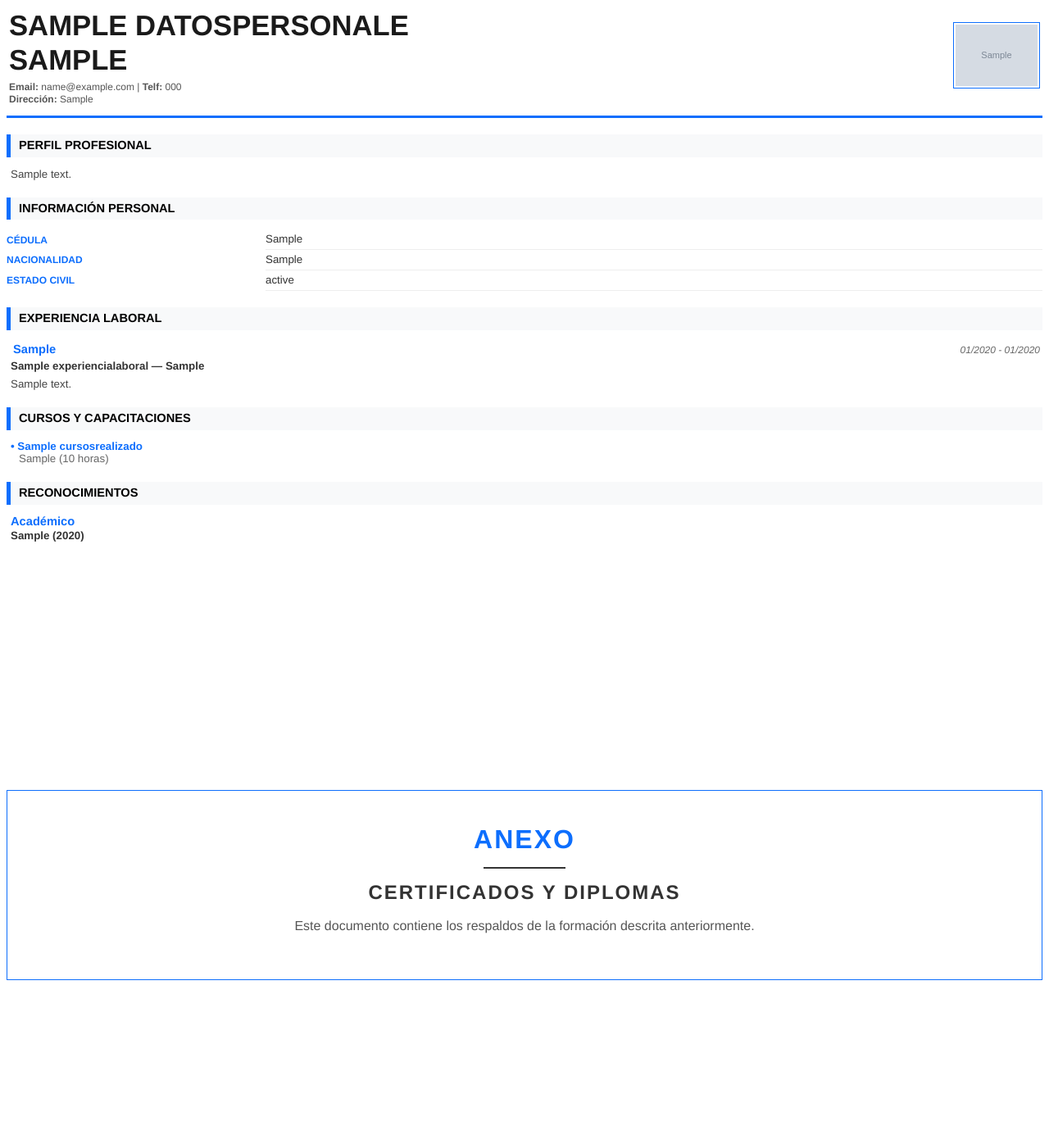
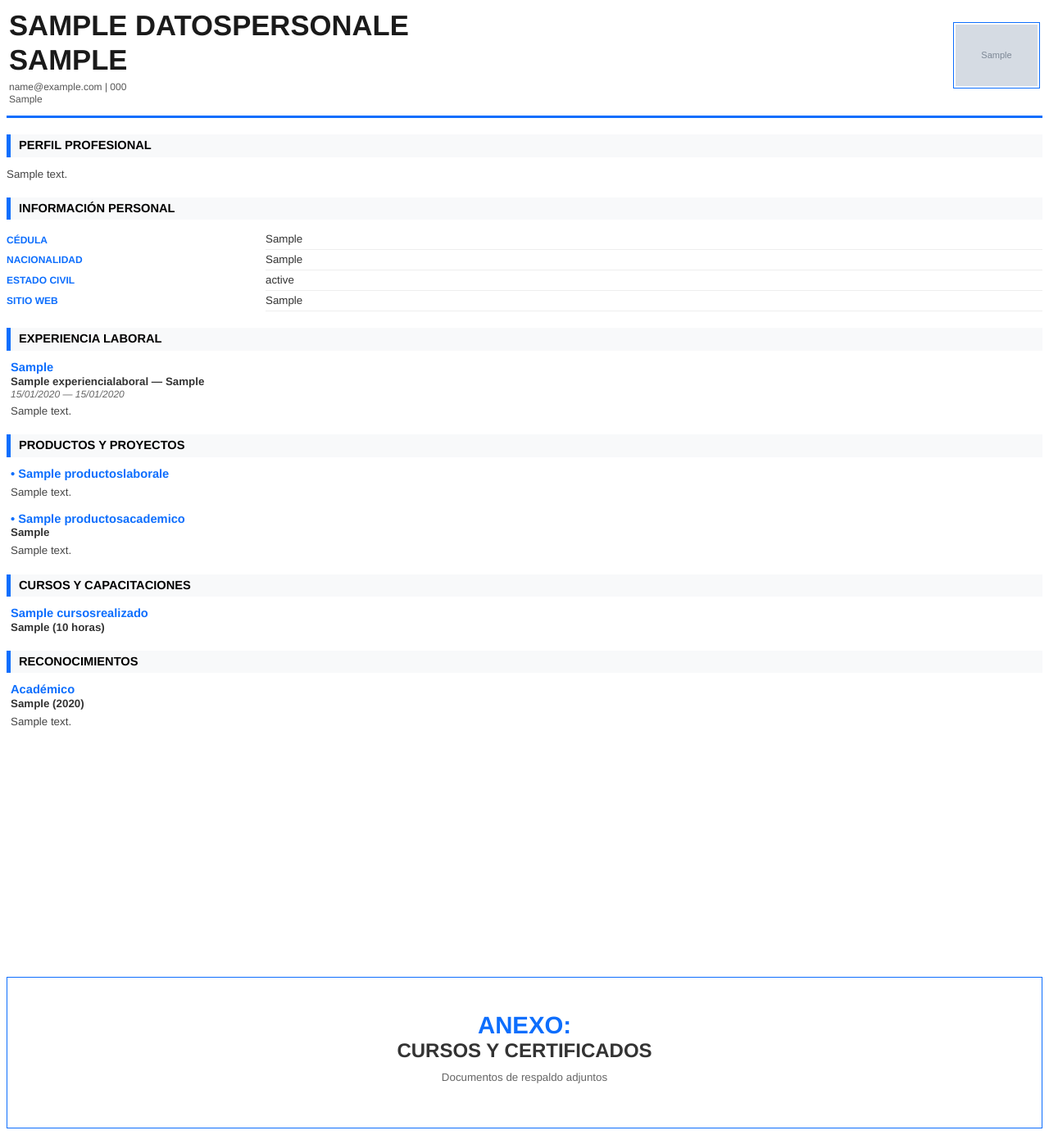
Before and after one commit to 10SEBASG01/CV-JANDRY-GUARANDA, a Django app: template Perfil/templates/cv_pdf_maestro.html in a window 1280 px wide. Shown: the whole page at 82% size. Before the commit the page ends 1196 px from the top, so only its background shows below. Run offline with Django 5.2, Linux system fonts and the light colour scheme; the template is opened without the code that fills it: values that come from a table or form of the project are taken from there, others are empty; tables that the repository leaves empty hold one stand-in row (values such as "Sample post"); grey boxes marked "Sample" are stand-in pictures.

Commit message:
Cuadrigesimo Sexto Commit Proyecto

```diff
--- a/Perfil/templates/cv_pdf_maestro.html
+++ b/Perfil/templates/cv_pdf_maestro.html
@@ -21,15 +21,15 @@
         .name { font-size: 26pt; font-weight: bold; text-transform: uppercase; color: #1a1a1a; }
         .contact-info { font-size: 9pt; color: #555; margin-top: 5px; }
 
-        /* Secciones con Pestaña Azul */
+        /* Secciones con Pestaña Azul (Formal y Único) */
         .section-title {
             font-weight: bold;
             text-transform: uppercase;
             font-size: 11pt;
             margin-top: 20px;
             color: #000;
-            background-color: #f8f9fa; /* Fondo gris muy claro */
-            border-left: 5px solid #0d6efd; /* La "pestaña" azul */
+            background-color: #f8f9fa;
+            border-left: 5px solid #0d6efd;
             padding: 5px 10px;
             margin-bottom: 12px;
         }
@@ -39,32 +39,23 @@
         .label { font-weight: bold; width: 25%; padding: 4px 0; color: #0d6efd; font-size: 9pt; }
         .value { width: 75%; padding: 4px 0; border-bottom: 1px solid #eee; }
 
-        /* Experiencia y Cursos */
+        /* Contenedores */
         .item-container { margin-bottom: 15px; padding-left: 5px; }
-        .item-header { width: 100%; }
         .item-title { font-weight: bold; font-size: 11pt; color: #0d6efd; }
         .item-subtitle { font-weight: bold; color: #333; font-size: 10pt; }
-        .item-date { font-size: 9pt; color: #666; font-style: italic; text-align: right; }
+        .item-date { font-size: 9pt; color: #666; font-style: italic; }
         .item-desc { margin-top: 5px; text-align: justify; line-height: 1.3; color: #444; }
 
         .photo { width: 100px; height: auto; border: 1px solid #0d6efd; padding: 2px; }
 
-        /* Diseño del Anexo (Simple pero con clase) */
+        /* Anexo Simple y Bonito */
         .anexo-wrapper {
             margin-top: 8cm;
             text-align: center;
             border: 1px solid #0d6efd;
             padding: 40px;
         }
-        .anexo-title {
-            font-size: 24pt;
-            font-weight: bold;
-            color: #0d6efd;
-            text-transform: uppercase;
-            letter-spacing: 2px;
-        }
-        .anexo-line { width: 100px; height: 2px; background: #333; margin: 15px auto; }
-        .anexo-text { font-size: 12pt; color: #555; }
+        .anexo-title { font-size: 22pt; font-weight: bold; color: #0d6efd; text-transform: uppercase; }
     </style>
 </head>
 <body>
@@ -73,8 +64,8 @@
             <td width="75%">
                 <div class="name">{{ perfil.nombres }}<br>{{ perfil.apellidos }}</div>
                 <div class="contact-info">
-                    <strong>Email:</strong> {{ perfil.email_contacto }} | <strong>Telf:</strong> {{ perfil.telefonofijo }}<br>
-                    <strong>Dirección:</strong> {{ perfil.direcciondomiciliaria }}
+                    {{ perfil.email_contacto }} | {{ perfil.telefonofijo }}<br>
+                    {{ perfil.direcciondomiciliaria }}
                 </div>
             </td>
             <td width="25%" style="text-align: right;">
@@ -86,41 +77,53 @@
     </table>
 
     <div class="section-title">Perfil Profesional</div>
-    <div class="item-desc" style="padding: 0 5px;">{{ perfil.descripcionperfil }}</div>
+    <div class="item-desc">{{ perfil.descripcionperfil }}</div>
 
     <div class="section-title">Información Personal</div>
     <table class="data-table">
         <tr><td class="label">CÉDULA</td><td class="value">{{ perfil.numerocedula }}</td></tr>
         <tr><td class="label">NACIONALIDAD</td><td class="value">{{ perfil.nacionalidad }}</td></tr>
         <tr><td class="label">ESTADO CIVIL</td><td class="value">{{ perfil.estadocivil }}</td></tr>
+        {% if perfil.sitioweb %}
+        <tr><td class="label">SITIO WEB</td><td class="value">{{ perfil.sitioweb }}</td></tr>
+        {% endif %}
     </table>
 
     <div class="section-title">Experiencia Laboral</div>
     {% for exp in items %}
         <div class="item-container">
-            <table style="width: 100%;">
-                <tr>
-                    <td class="item-title">{{ exp.cargodesempenado }}</td>
-                    <td class="item-date">
-                        {{ exp.fechainiciogestion|date:"m/Y" }} -
-                        {% if exp.fechafingestion %}{{ exp.fechafingestion|date:"m/Y" }}{% else %}Actualidad{% endif %}
-                    </td>
-                </tr>
-            </table>
+            <div class="item-title">{{ exp.cargodesempenado }}</div>
             <div class="item-subtitle">{{ exp.nombrempresa }} — {{ exp.lugarempresa }}</div>
+            <div class="item-date">
+                {{ exp.fechainiciogestion|date:"d/m/Y" }} —
+                {% if exp.fechafingestion %}{{ exp.fechafingestion|date:"d/m/Y" }}{% else %}Actualidad{% endif %}
+            </div>
             <div class="item-desc">{{ exp.descripcionfunciones }}</div>
         </div>
-    {% empty %}
-        <p>No hay experiencia registrada.</p>
     {% endfor %}
+
+    {% if productos or productos_laborales %}
+    <div class="section-title">Productos y Proyectos</div>
+    {% for pl in productos_laborales %}
+        <div class="item-container">
+            <div class="item-title">• {{ pl.nombreproducto }}</div>
+            <div class="item-desc">{{ pl.descripcion }}</div>
+        </div>
+    {% endfor %}
+    {% for pa in productos %}
+        <div class="item-container">
+            <div class="item-title">• {{ pa.nombrerecurso }}</div>
+            <div class="item-subtitle">{{ pa.clasificador }}</div>
+            <div class="item-desc">{{ pa.descripcion }}</div>
+        </div>
+    {% endfor %}
+    {% endif %}
 
     <div class="section-title">Cursos y Capacitaciones</div>
     {% for curso in cursos %}
         <div class="item-container">
-            <div class="item-title" style="font-size: 10pt;">• {{ curso.nombrecurso }}</div>
-            <div class="item-subtitle" style="font-weight: normal; color: #666; padding-left: 10px;">
-                {{ curso.entidadpatrocinadora }} ({{ curso.totalhoras }} horas)
-            </div>
+            <div class="item-title">{{ curso.nombrecurso }}</div>
+            <div class="item-subtitle">{{ curso.entidadpatrocinadora }} ({{ curso.totalhoras }} horas)</div>
         </div>
     {% endfor %}
 
@@ -130,16 +133,16 @@
         <div class="item-container">
             <div class="item-title">{{ rec.tiporeconocimiento }}</div>
             <div class="item-subtitle">{{ rec.entidadpatrocinadora }} ({{ rec.fechareconocimiento|date:"Y" }})</div>
+            <div class="item-desc">{{ rec.descripcionreconocimiento }}</div>
         </div>
     {% endfor %}
     {% endif %}
 
     <div class="page-break"></div>
     <div class="anexo-wrapper">
-        <div class="anexo-title">Anexo</div>
-        <div class="anexo-line"></div>
-        <div class="anexo-title" style="font-size: 18pt; color: #333;">Certificados y Diplomas</div>
-        <p class="anexo-text">Este documento contiene los respaldos de la formación descrita anteriormente.</p>
+        <div class="anexo-title">Anexo:</div>
+        <div class="anexo-title" style="color: #333; font-size: 18pt;">Cursos y Certificados</div>
+        <p style="color: #666; margin-top: 10px;">Documentos de respaldo adjuntos</p>
     </div>
 
 </body>
```
